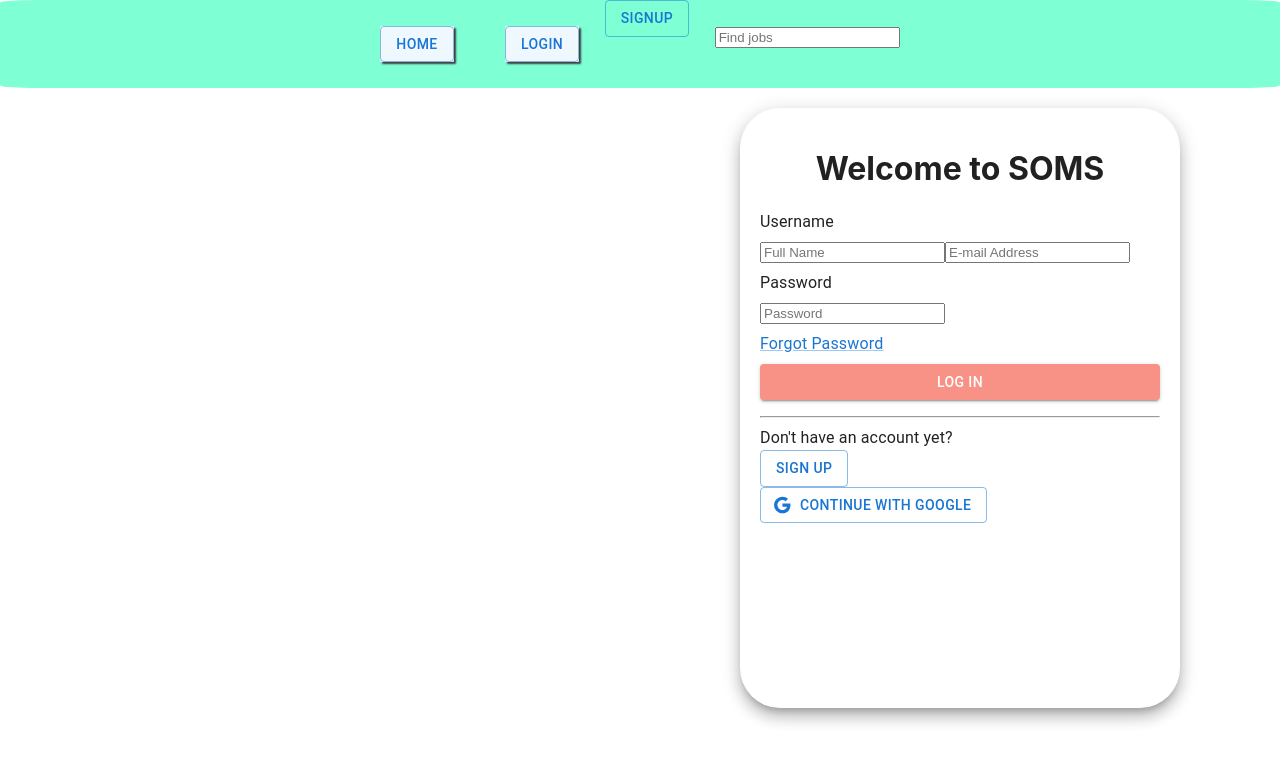
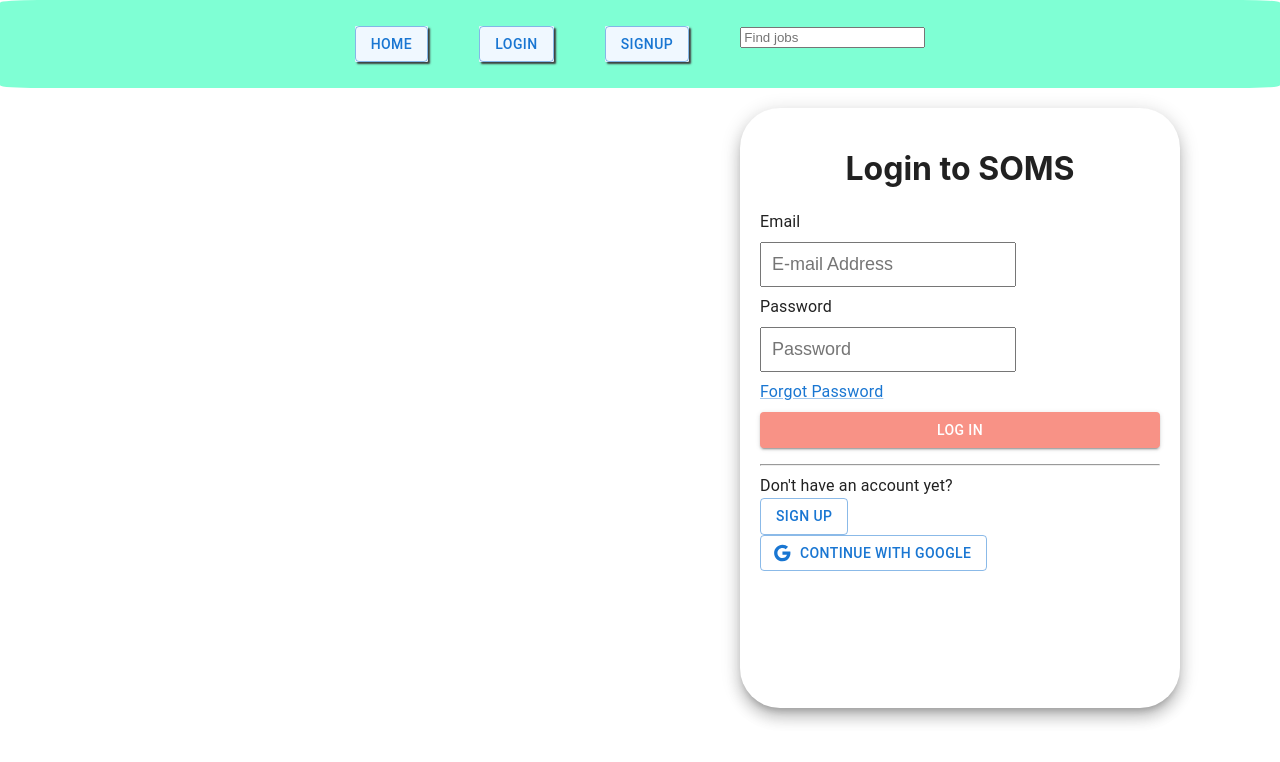
Before and after one commit to sethrodg/SOMS, a React (Create React App) app in the folder my-app/: page /login in a window 1280 px wide. Shown: the top 762 px of the page. Built offline with nearby package versions, Linux system fonts and the light colour scheme.

Commit message:
added signup page + rerouting to home page after logging in

```diff
--- a/my-app/src/App.js
+++ b/my-app/src/App.js
@@ -4,7 +4,7 @@ import { BrowserRouter as Router, Route, Routes } from 'react-router-dom'
 import Navbar from './navbar/navbar';
 import Login from './components/loginpage';
 import MainPage from './components/mainpage';
-//import SignUp from './components/signup';
+import SignUp from './components/signup';
 
 const App = () => {
   return (
@@ -13,7 +13,7 @@ const App = () => {
         <Routes >
           <Route exact path="/login" element={< Login />} />
           <Route exact path="/home" element={< MainPage />} />
-          {/* <Route exact path="/signup" element={< SignUp />} /> */}
+          <Route exact path="/signup" element={< SignUp />} />
         </Routes>
     </Router>
   );
--- a/my-app/src/components/loginpage.js
+++ b/my-app/src/components/loginpage.js
@@ -1,7 +1,7 @@
 import { Avatar, Button, Checkbox, FormControlLabel, Grid, Link, Paper, TextField, Typography } from '@mui/material'
 import React, { useEffect, useState } from 'react'
 import { Google } from '@mui/icons-material';
-import { registerWithEmailAndPassword } from '../firebase';
+import { logInWithEmailAndPassword } from '../firebase';
 const Login = () => {
 
     const paperStyle = { padding: 20, height: '70vh', width: 400, margin: "20px auto" }
@@ -11,8 +11,11 @@ const Login = () => {
     const [password, setPassword] = useState("");
     const [name, setName] = useState("");
     const log = () => {
-        if (!name) alert("Please enter name");
-    registerWithEmailAndPassword(name, email, password);
+        if (!email) alert("Please enter email");
+        if (logInWithEmailAndPassword(email, password))
+        {
+            window.location.href = window.location.protocol + "//" + window.location.host + "/home";
+        }
     };
     return (
         <Grid container style={{ minHeight: '100vh' }}>
@@ -21,21 +24,11 @@ const Login = () => {
             <Grid item xs={12} sm={6}>
                 <Paper sx={{ borderRadius: 10 }} elevation={10} style={paperStyle}>
                     <Grid align='center'>
-                        <h1>Welcome to SOMS</h1>
+                        <h1>Login to SOMS</h1>
                     </Grid>
                     <Typography>
-                        Username
+                        Email
                     </Typography>
-                    <input
-                        type="text"
-                        className="register__textBox"
-                        value={name}
-                        onChange={(e) => setName(e.target.value)}
-                        placeholder="Full Name"
-                        style={textStyle}
-                        variant="outlined"
-                        fullWidth required
-                    />
                     <input
                         type="text"
                         className="register__textBox"
@@ -64,7 +57,7 @@ const Login = () => {
                             Forgot Password
                         </Link>
                     </Typography>
-                    <Button  type='Submit' color='primary' variant="contained" onClick = {log} style={btnstyle} fullWidth>Log In</Button>
+                    <Button color='primary' variant="contained" onClick = {log} style={btnstyle} fullWidth>Log In</Button>
                     <hr></hr>
                     <Typography> Don't have an account yet?
                         <div class="signupbutton">
--- a/my-app/src/components/signup.js
+++ b/my-app/src/components/signup.js
@@ -12,11 +12,9 @@ import {
 
 const SignUp = () => {
   const paperStyle = { padding: 20, height: '70vh', width: 380, margin: "20px auto" }
-  const avatarStyle = { backgroundColor: '#7D77FF' }
   const btnstyle = { backgroundColor: '#F89286', margin: '8px 0px' }
   const textStyle = { margin: '8px 0px' }
   const [email, setEmail] = useState("");
-  const [username, setUsername] = useState("");
   const [password, setPassword] = useState("");
   const [name, setName] = useState("");
   const register = () => {
@@ -26,14 +24,11 @@ const SignUp = () => {
   return (
     <Grid container style={{ minHeight: '100vh' }}>
       <Grid item xs={12} sm={6} style={{ align: 'center' }}>
-        <img src="/img/fitcheck-heading.png" />
-        <img src="/img/login-img.png" />
       </Grid>
       <Grid item xs={12} sm={6}>
         <Paper sx={{ borderRadius: 10 }} elevation={10} style={paperStyle}>
           <Grid align='center'>
-            <Avatar style={avatarStyle}><LockOutlinedIcon /></Avatar>
-            <h1>Welcome to FitCheck</h1>
+            <h1>Welcome to SOMS</h1>
           </Grid>
           <div className='row'>
             <input
@@ -42,16 +37,6 @@ const SignUp = () => {
               value={name}
               onChange={(e) => setName(e.target.value)}
               placeholder="Full Name"
-              style={textStyle}
-              variant="outlined"
-              fullWidth required
-            />
-            <input
-              type="text"
-              className="register__textBox"
-              value={username}
-              onChange={(e) => setUsername(e.target.value)}
-              placeholder="Username"
               style={textStyle}
               variant="outlined"
               fullWidth required
@@ -86,7 +71,7 @@ const SignUp = () => {
             }
             label="Remember me"
           />
-          <Button type='Submit' color='primary' variant="contained" style={btnstyle} onClick={register} fullWidth>Let's Go!</Button>
+          <Button type='Submit' color='primary' variant="contained" style={btnstyle} onClick={register} fullWidth>Register!</Button>
           <Button variant="outlined" startIcon={<Google />} onClick={signInWithGoogle}>Sign Up with Google</Button>
         </Paper>
       </Grid>
--- a/my-app/src/navbar/navbar.css
+++ b/my-app/src/navbar/navbar.css
@@ -17,6 +17,12 @@
     box-shadow: 2px 2px 2px rgb(61, 61, 61);
     margin: 2%;
 }
+.signup{
+    background-color: aliceblue;
+    border-radius: 2%;
+    box-shadow: 2px 2px 2px rgb(61, 61, 61);
+    margin: 2%;
+}
 .search{
     border-radius: 2%;
     margin: 2%;
```
